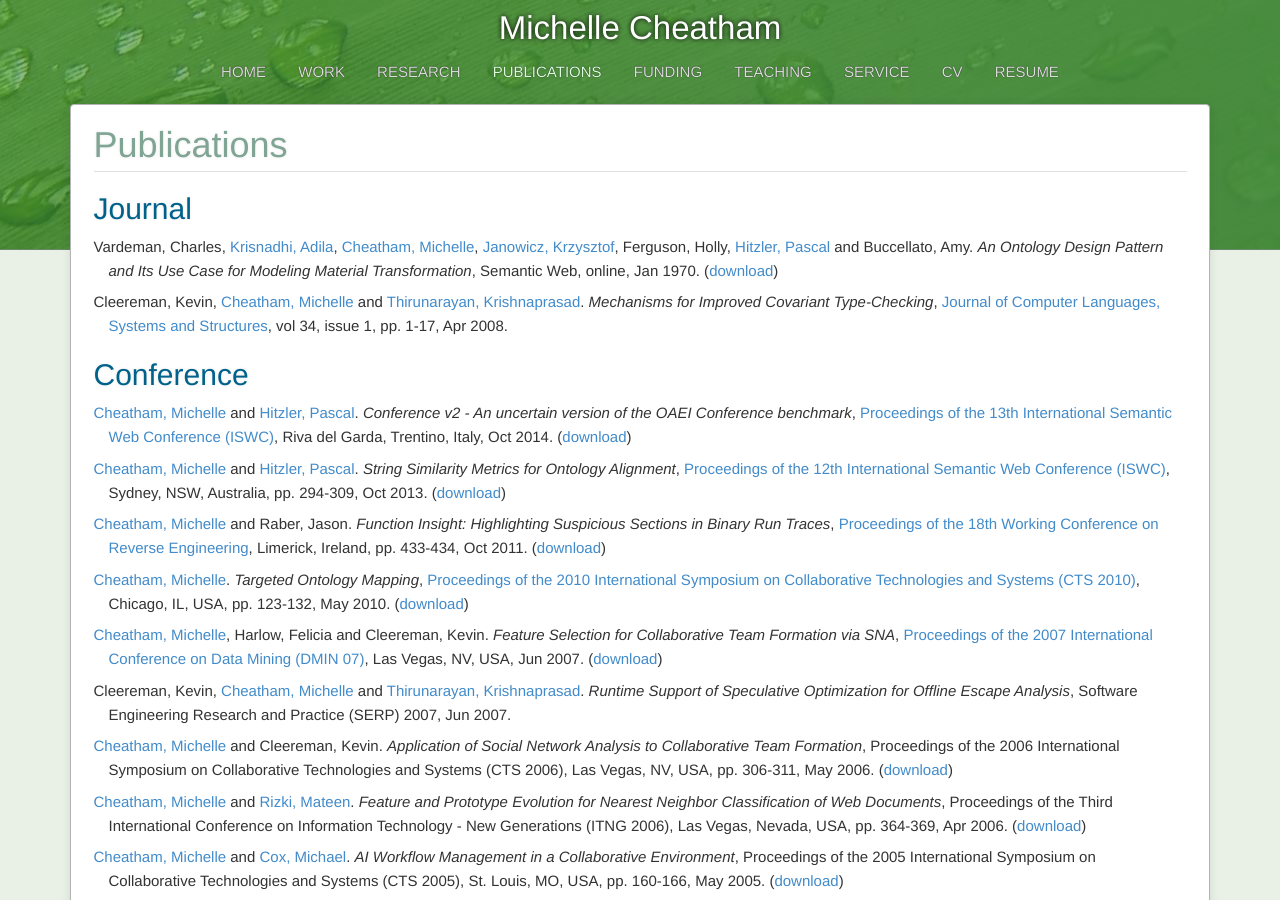
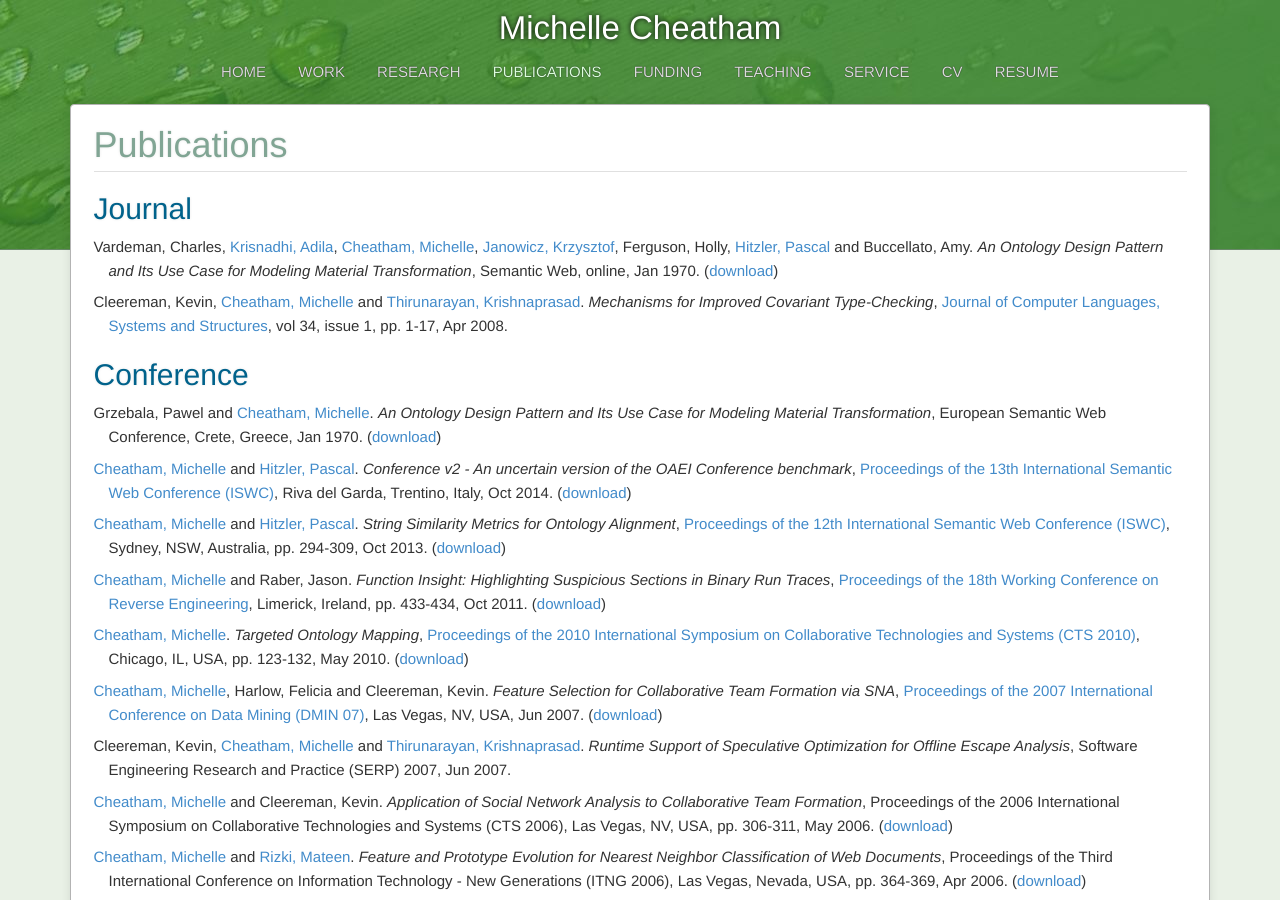
Before and after one commit to mcheatham/mcheatham.github.io, a Jekyll site: the page built from publications.md, in a window 1280 px wide and 900 px high. Built offline with Jekyll 4.4.1, drawn with Linux system fonts in a browser that asks for light colours; Markdown is read by kramdown in place of the engine named in the settings.

Commit message:
Added ESWC paper on private record linkage

```diff
--- a/_data/papers.yaml
+++ b/_data/papers.yaml
@@ -1,4 +1,15 @@
 # listed in reverse order by date
+- title: An Ontology Design Pattern and Its Use Case for Modeling Material Transformation
+  authors:
+    - pgrzebala
+    - mcheatham
+  publication: European Semantic Web Conference
+  location: Crete, Greece
+  date: 2016
+  download: private-record-linkage.pdf
+  type: conference
+  keywords: privacy
+
 - title: An Ontology Design Pattern and Its Use Case for Modeling Material Transformation
   authors:
     - cvardeman
--- a/_data/people.yaml
+++ b/_data/people.yaml
@@ -3,6 +3,10 @@ mcheatham:
   middle: Andreen
   last: Cheatham
   homepage: michellecheatham.com
+
+pgrzebala:
+  first: Pawel
+  last: Grzebala
 
 phitzler:
   first: Pascal
```
